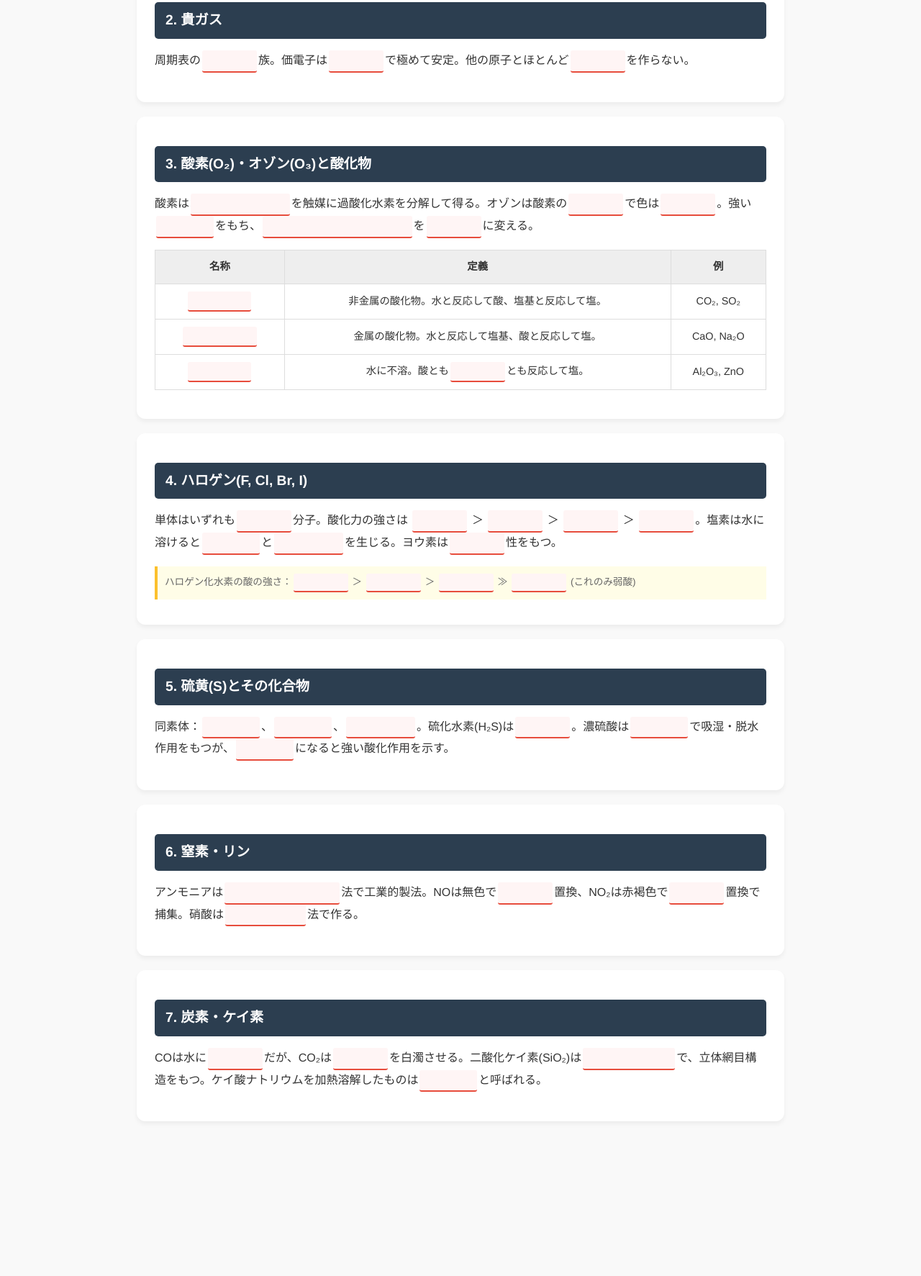
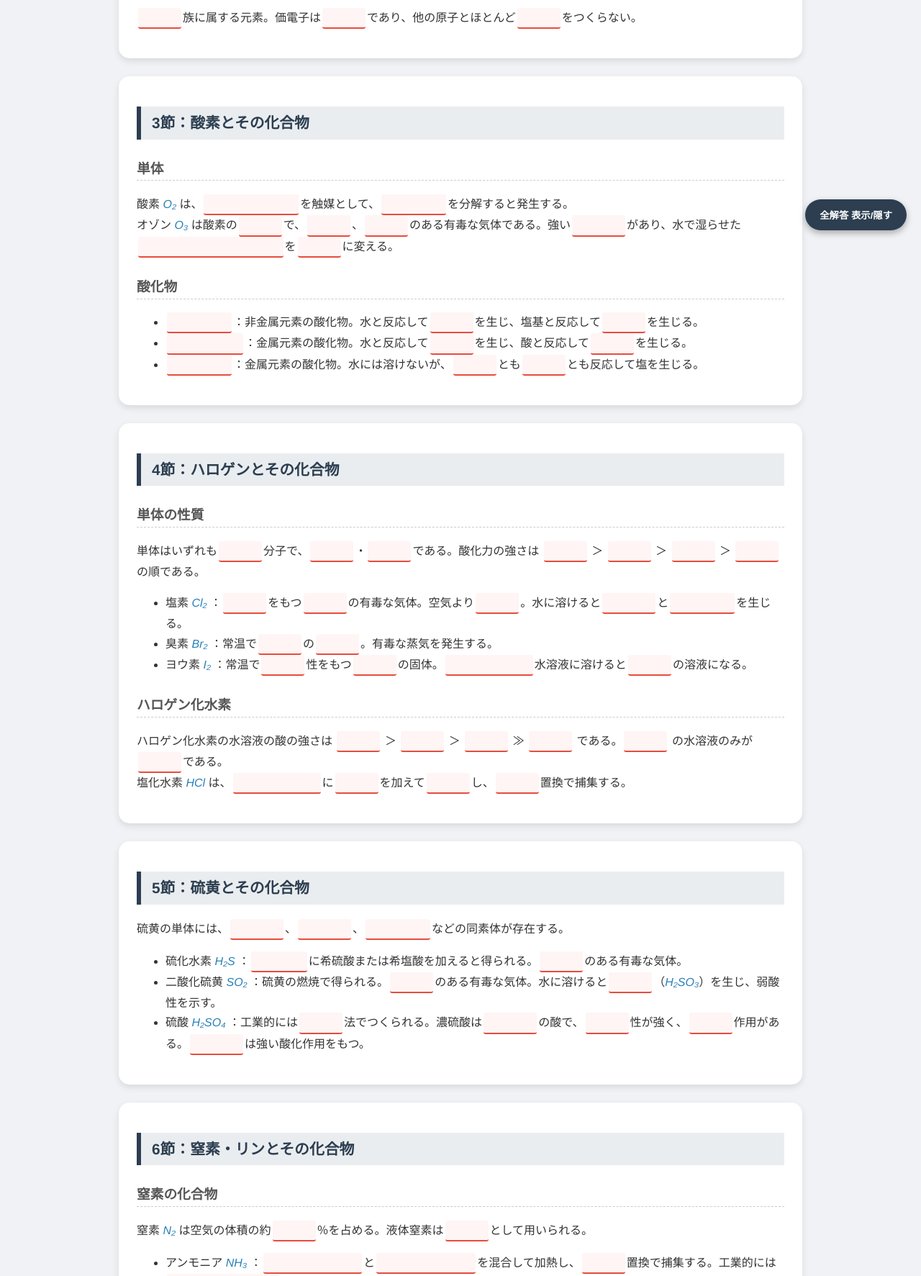
Before and after one commit to ryo0148/CE_m, a plain HTML site: page index.html in a window 1280 px wide. Shown: the part 460-2233 px from the top of the page at 72% size. Before the commit the page ends 2058 px from the top, so only its background shows below. Drawn offline with Linux system fonts and the light colour scheme.

Commit message:
Update index.html

```diff
--- a/index.html
+++ b/index.html
@@ -3,68 +3,107 @@
 <head>
     <meta charset="UTF-8">
     <meta name="viewport" content="width=device-width, initial-scale=1.0">
-    <title>化学 穴埋めマスター</title>
+    <title>【超詳細】無機化学 穴埋めマスター</title>
     <style>
-        :root { --primary: #2c3e50; --accent: #e74c3c; --bg: #f9f9f9; }
-        body { font-family: "Helvetica Neue", Arial, "Hiragino Kaku Gothic ProN", sans-serif; line-height: 1.8; color: #333; max-width: 900px; margin: 0 auto; padding: 20px; background-color: var(--bg); }
-        h1 { text-align: center; color: var(--primary); border-bottom: 3px solid var(--primary); padding-bottom: 10px; }
-        .section { background: white; padding: 25px; margin-bottom: 20px; border-radius: 12px; box-shadow: 0 4px 6px rgba(0,0,0,0.05); }
-        h2 { color: white; background: var(--primary); padding: 8px 15px; border-radius: 5px; font-size: 1.2em; }
-        .blank { display: inline-block; min-width: 60px; padding: 0 8px; margin: 0 2px; border-bottom: 2px solid var(--accent); cursor: pointer; color: transparent; background-color: #fff5f5; transition: all 0.2s; font-weight: bold; border-radius: 3px; text-align: center; }
-        .blank:hover { background-color: #ffe0e0; }
+        :root { --primary: #2c3e50; --accent: #e74c3c; --bg: #f0f2f5; }
+        body { font-family: "Helvetica Neue", Arial, sans-serif; line-height: 1.7; color: #333; max-width: 950px; margin: 0 auto; padding: 20px; background-color: var(--bg); }
+        h1 { text-align: center; color: var(--primary); border-bottom: 4px solid var(--primary); padding-bottom: 10px; }
+        .section { background: white; padding: 25px; margin-bottom: 25px; border-radius: 15px; box-shadow: 0 4px 10px rgba(0,0,0,0.1); }
+        h2 { border-left: 6px solid var(--primary); padding-left: 15px; margin-bottom: 20px; color: var(--primary); font-size: 1.3em; background: #eaedf0; padding-top: 5px; padding-bottom: 5px; }
+        h3 { color: #555; border-bottom: 1px dashed #ccc; margin-top: 25px; }
+        .blank { display: inline-block; min-width: 50px; padding: 0 5px; margin: 0 2px; border-bottom: 2px solid var(--accent); cursor: pointer; color: transparent; background-color: #fff5f5; transition: all 0.2s; font-weight: bold; border-radius: 3px; }
         .blank.show { color: var(--accent); background-color: transparent; border-bottom: 2px solid #ddd; }
-        table { width: 100%; border-collapse: collapse; margin: 15px 0; font-size: 0.9em; }
-        th, td { border: 1px solid #ddd; padding: 10px; text-align: center; }
-        th { background: #eee; }
-        .note { font-size: 0.85em; color: #666; background: #fffde7; padding: 10px; border-left: 4px solid #fbc02d; margin: 10px 0; }
-        .btn-all { display: block; width: 200px; margin: 20px auto; padding: 10px; background: var(--primary); color: white; border: none; border-radius: 20px; cursor: pointer; font-weight: bold; }
+        table { width: 100%; border-collapse: collapse; margin: 15px 0; background: white; }
+        th, td { border: 1px solid #ddd; padding: 12px; text-align: left; font-size: 0.9em; }
+        th { background: #f8f9fa; font-weight: bold; text-align: center; }
+        .formula { font-style: italic; color: #2980b9; }
+        .btn-container { position: fixed; bottom: 20px; right: 20px; display: flex; flex-direction: column; gap: 10px; }
+        .btn { padding: 12px 20px; background: var(--primary); color: white; border: none; border-radius: 30px; cursor: pointer; box-shadow: 0 4px 10px rgba(0,0,0,0.3); font-weight: bold; }
     </style>
 </head>
 <body>
 
-<h1>化学：非金属元素とその化合物</h1>
-<button class="btn-all" onclick="toggleAll()">すべての答えを表示/隠す</button>
+<h1>無機化学 穴埋め徹底演習</h1>
 
 <div class="section">
-    <h2>1. 水素(H₂)と化合物</h2>
-    <p>水素は全気体中で最も<span class="blank">軽い</span>。金属に<span class="blank">薄い酸</span>を加えて作り、高温では酸化物から酸素を奪う<span class="blank">還元</span>作用を示す。15〜17族とは<span class="blank">共有結合</span>で分子を作る。</p>
+    <h2>1節：水素とその化合物</h2>
+    <p>水素 <span class="formula">H₂</span> は、<span class="blank">無色</span>、<span class="blank">無臭</span>の気体で、すべての気体の中で最も<span class="blank">軽い</span>。実験室では、<span class="blank">亜鉛</span>などの金属に<span class="blank">薄い酸</span>を加えてつくる。高温では酸化物から<span class="blank">酸素</span>を奪う性質がある。15族〜17族の元素とは<span class="blank">共有結合</span>で分子をつくる。</p>
 </div>
 
 <div class="section">
-    <h2>2. 貴ガス</h2>
-    <p>周期表の<span class="blank">18</span>族。価電子は<span class="blank">0</span>で極めて安定。他の原子とほとんど<span class="blank">化合物</span>を作らない。</p>
+    <h2>2節：貴ガス</h2>
+    <p><span class="blank">18</span>族に属する元素。価電子は<span class="blank">0</span>であり、他の原子とほとんど<span class="blank">化合物</span>をつくらない。</p>
 </div>
 
 <div class="section">
-    <h2>3. 酸素(O₂)・オゾン(O₃)と酸化物</h2>
-    <p>酸素は<span class="blank">酸化マンガン(IV)</span>を触媒に過酸化水素を分解して得る。オゾンは酸素の<span class="blank">同素体</span>で色は<span class="blank">淡青色</span>。強い<span class="blank">酸化作用</span>をもち、<span class="blank">ヨウ化カリウムデンプン紙</span>を<span class="blank">青紫色</span>に変える。</p>
-    <table>
-        <tr><th>名称</th><th>定義</th><th>例</th></tr>
-        <tr><td><span class="blank">酸性酸化物</span></td><td>非金属の酸化物。水と反応して酸、塩基と反応して塩。</td><td>CO₂, SO₂</td></tr>
-        <tr><td><span class="blank">塩基性酸化物</span></td><td>金属の酸化物。水と反応して塩基、酸と反応して塩。</td><td>CaO, Na₂O</td></tr>
-        <tr><td><span class="blank">両性酸化物</span></td><td>水に不溶。酸とも<span class="blank">強塩基</span>とも反応して塩。</td><td>Al₂O₃, ZnO</td></tr>
-    </table>
+    <h2>3節：酸素とその化合物</h2>
+    <h3>単体</h3>
+    <p>酸素 <span class="formula">O₂</span> は、<span class="blank">酸化マンガン(IV)</span>を触媒として、<span class="blank">過酸化水素</span>を分解すると発生する。<br>
+    オゾン <span class="formula">O₃</span> は酸素の<span class="blank">同素体</span>で、<span class="blank">淡青色</span>、<span class="blank">特異臭</span>のある有毒な気体である。強い<span class="blank">酸化作用</span>があり、水で湿らせた<span class="blank">ヨウ化カリウムデンプン紙</span>を<span class="blank">青紫色</span>に変える。</p>
+
+    <h3>酸化物</h3>
+    <ul>
+        <li><span class="blank">酸性酸化物</span>：非金属元素の酸化物。水と反応して<span class="blank">酸</span>を生じ、塩基と反応して<span class="blank">塩</span>を生じる。</li>
+        <li><span class="blank">塩基性酸化物</span>：金属元素の酸化物。水と反応して<span class="blank">塩基</span>を生じ、酸と反応して<span class="blank">塩</span>を生じる。</li>
+        <li><span class="blank">両性酸化物</span>：金属元素の酸化物。水には溶けないが、<span class="blank">酸</span>とも<span class="blank">強塩基</span>とも反応して塩を生じる。</li>
+    </ul>
 </div>
 
 <div class="section">
-    <h2>4. ハロゲン(F, Cl, Br, I)</h2>
-    <p>単体はいずれも<span class="blank">二原子</span>分子。酸化力の強さは <span class="blank">F₂</span> ＞ <span class="blank">Cl₂</span> ＞ <span class="blank">Br₂</span> ＞ <span class="blank">I₂</span>。塩素は水に溶けると<span class="blank">塩化水素</span>と<span class="blank">次亜塩素酸</span>を生じる。ヨウ素は<span class="blank">昇華</span>性をもつ。</p>
-    <div class="note">ハロゲン化水素の酸の強さ：<span class="blank">HI</span> ＞ <span class="blank">HBr</span> ＞ <span class="blank">HCl</span> ≫ <span class="blank">HF</span> (これのみ弱酸)</div>
+    <h2>4節：ハロゲンとその化合物</h2>
+    <h3>単体の性質</h3>
+    <p>単体はいずれも<span class="blank">二原子</span>分子で、<span class="blank">有色</span>・<span class="blank">有毒</span>である。酸化力の強さは <span class="blank">F₂</span> ＞ <span class="blank">Cl₂</span> ＞ <span class="blank">Br₂</span> ＞ <span class="blank">I₂</span> の順である。</p>
+    <ul>
+        <li>塩素 <span class="formula">Cl₂</span> ：<span class="blank">刺激臭</span>をもつ<span class="blank">黄緑色</span>の有毒な気体。空気より<span class="blank">重い</span>。水に溶けると<span class="blank">塩化水素</span>と<span class="blank">次亜塩素酸</span>を生じる。</li>
+        <li>臭素 <span class="formula">Br₂</span> ：常温で<span class="blank">赤褐色</span>の<span class="blank">液体</span>。有毒な蒸気を発生する。</li>
+        <li>ヨウ素 <span class="formula">I₂</span> ：常温で<span class="blank">昇華</span>性をもつ<span class="blank">黒紫色</span>の固体。<span class="blank">ヨウ化カリウム</span>水溶液に溶けると<span class="blank">褐色</span>の溶液になる。</li>
+    </ul>
+
+    <h3>ハロゲン化水素</h3>
+    <p>ハロゲン化水素の水溶液の酸の強さは <span class="blank">HI</span> ＞ <span class="blank">HBr</span> ＞ <span class="blank">HCl</span> ≫ <span class="blank">HF</span> である。<span class="blank">HF</span> の水溶液のみが<span class="blank">弱酸</span>である。<br>
+    塩化水素 <span class="formula">HCl</span> は、<span class="blank">塩化ナトリウム</span>に<span class="blank">濃硫酸</span>を加えて<span class="blank">加熱</span>し、<span class="blank">下方</span>置換で捕集する。</p>
 </div>
 
 <div class="section">
-    <h2>5. 硫黄(S)とその化合物</h2>
-    <p>同素体：<span class="blank">斜方硫黄</span>、<span class="blank">単斜硫黄</span>、<span class="blank">ゴム状硫黄</span>。硫化水素(H₂S)は<span class="blank">腐卵臭</span>。濃硫酸は<span class="blank">不揮発性</span>で吸湿・脱水作用をもつが、<span class="blank">熱濃硫酸</span>になると強い酸化作用を示す。</p>
+    <h2>5節：硫黄とその化合物</h2>
+    <p>硫黄の単体には、<span class="blank">斜方硫黄</span>、<span class="blank">単斜硫黄</span>、<span class="blank">ゴム状硫黄</span>などの同素体が存在する。</p>
+    <ul>
+        <li>硫化水素 <span class="formula">H₂S</span> ：<span class="blank">硫化鉄(II)</span>に希硫酸または希塩酸を加えると得られる。<span class="blank">腐卵臭</span>のある有毒な気体。</li>
+        <li>二酸化硫黄 <span class="formula">SO₂</span> ：硫黄の燃焼で得られる。<span class="blank">刺激臭</span>のある有毒な気体。水に溶けると<span class="blank">亜硫酸</span>（<span class="formula">H₂SO₃</span>）を生じ、弱酸性を示す。</li>
+        <li>硫酸 <span class="formula">H₂SO₄</span> ：工業的には<span class="blank">接触</span>法でつくられる。濃硫酸は<span class="blank">不揮発性</span>の酸で、<span class="blank">吸湿</span>性が強く、<span class="blank">脱水</span>作用がある。<span class="blank">熱濃硫酸</span>は強い酸化作用をもつ。</li>
+    </ul>
 </div>
 
 <div class="section">
-    <h2>6. 窒素・リン</h2>
-    <p>アンモニアは<span class="blank">ハーバー・ボッシュ</span>法で工業的製法。NOは無色で<span class="blank">水上</span>置換、NO₂は赤褐色で<span class="blank">下方</span>置換で捕集。硝酸は<span class="blank">オストワルト</span>法で作る。</p>
+    <h2>6節：窒素・リンとその化合物</h2>
+    <h3>窒素の化合物</h3>
+    <p>窒素 <span class="formula">N₂</span> は空気の体積の約<span class="blank">78</span>％を占める。液体窒素は<span class="blank">冷却剤</span>として用いられる。</p>
+    <ul>
+        <li>アンモニア <span class="formula">NH₃</span> ：<span class="blank">塩化アンモニウム</span>と<span class="blank">水酸化カルシウム</span>を混合して加熱し、<span class="blank">上方</span>置換で捕集する。工業的には<span class="blank">ハーバー・ボッシュ</span>法でつくられる。</li>
+        <li>一酸化窒素 <span class="formula">NO</span> ：無色で水に<span class="blank">溶けにくい</span>。捕集法は<span class="blank">水上</span>置換。空気中で酸化されて<span class="blank">二酸化窒素</span>になる。</li>
+        <li>二酸化窒素 <span class="formula">NO₂</span> ：<span class="blank">赤褐色</span>で水に<span class="blank">溶けやすい</span>。捕集法は<span class="blank">下方</span>置換。水に溶けると<span class="blank">硝酸</span>になる。</li>
+        <li>硝酸 <span class="formula">HNO₃</span> ：工業的にはアンモニアを原料として<span class="blank">オストワルト</span>法でつくられる。</li>
+    </ul>
+    <h3>リンとその化合物</h3>
+    <p>同素体には<span class="blank">黄リン</span>や<span class="blank">赤リン</span>がある。化合物には<span class="blank">十酸化四リン</span>（<span class="formula">P₄O₁₀</span>）や<span class="blank">リン酸</span>（<span class="formula">H₃PO₄</span>）がある。</p>
 </div>
 
 <div class="section">
-    <h2>7. 炭素・ケイ素</h2>
-    <p>COは水に<span class="blank">不溶</span>だが、CO₂は<span class="blank">石灰水</span>を白濁させる。二酸化ケイ素(SiO₂)は<span class="blank">共有結合の結晶</span>で、立体網目構造をもつ。ケイ酸ナトリウムを加熱溶解したものは<span class="blank">水ガラス</span>と呼ばれる。</p>
+    <h2>7節：炭素・ケイ素とその化合物</h2>
+    <h3>炭素の化合物</h3>
+    <ul>
+        <li>一酸化炭素 <span class="formula">CO</span> ：不完全燃焼で生成。水に<span class="blank">不溶</span>で、捕集法は<span class="blank">水上</span>置換。<span class="blank">猛毒</span>である。</li>
+        <li>二酸化炭素 <span class="formula">CO₂</span> ：完全燃焼や生物の呼吸で生成。実験室では<span class="blank">石灰石</span>に<span class="blank">希塩酸</span>を反応させる。水に少し溶け、捕集法は<span class="blank">下方</span>置換。石灰水を<span class="blank">白濁</span>させる。</li>
+    </ul>
+    <h3>ケイ素とその化合物</h3>
+    <ul>
+        <li>二酸化ケイ素 <span class="formula">SiO₂</span> ：<span class="formula">SiO₄</span>の四面体が繰り返された<span class="blank">立体網目</span>構造をもつ、<span class="blank">共有結合</span>の結晶。</li>
+        <li>ケイ酸ナトリウム <span class="formula">Na₂SiO₃</span> ：二酸化ケイ素を水酸化ナトリウムとともに加熱すると生じる。これに水を加えて加熱したものを<span class="blank">水ガラス</span>という。</li>
+    </ul>
+</div>
+
+<div class="btn-container">
+    <button class="btn" onclick="toggleAll()">全解答 表示/隠す</button>
 </div>
 
 <script>
@@ -73,8 +112,8 @@
     });
     function toggleAll() {
         const blanks = document.querySelectorAll('.blank');
-        const isAnyHidden = Array.from(blanks).some(b => !b.classList.contains('show'));
-        blanks.forEach(b => isAnyHidden ? b.classList.add('show') : b.classList.remove('show'));
+        const anyHidden = Array.from(blanks).some(b => !b.classList.contains('show'));
+        blanks.forEach(b => anyHidden ? b.classList.add('show') : b.classList.remove('show'));
     }
 </script>
 </body>
```
